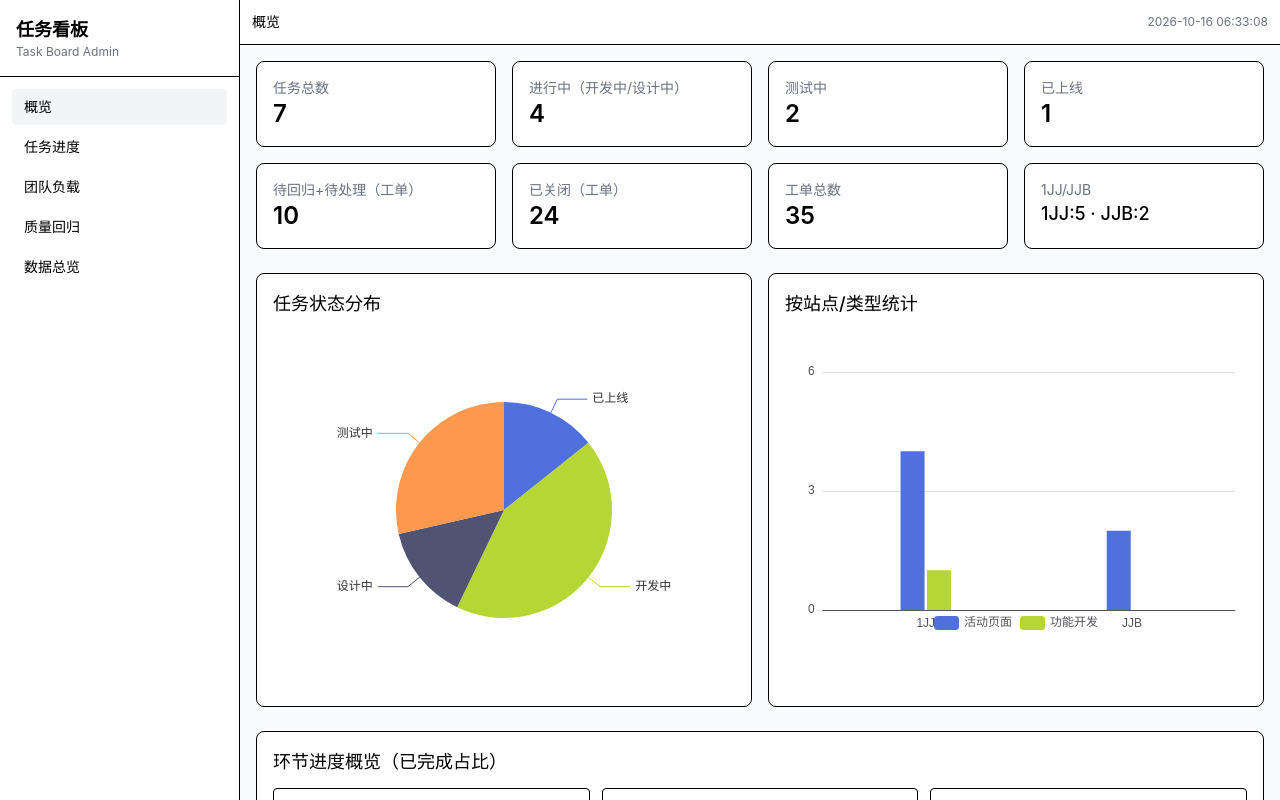
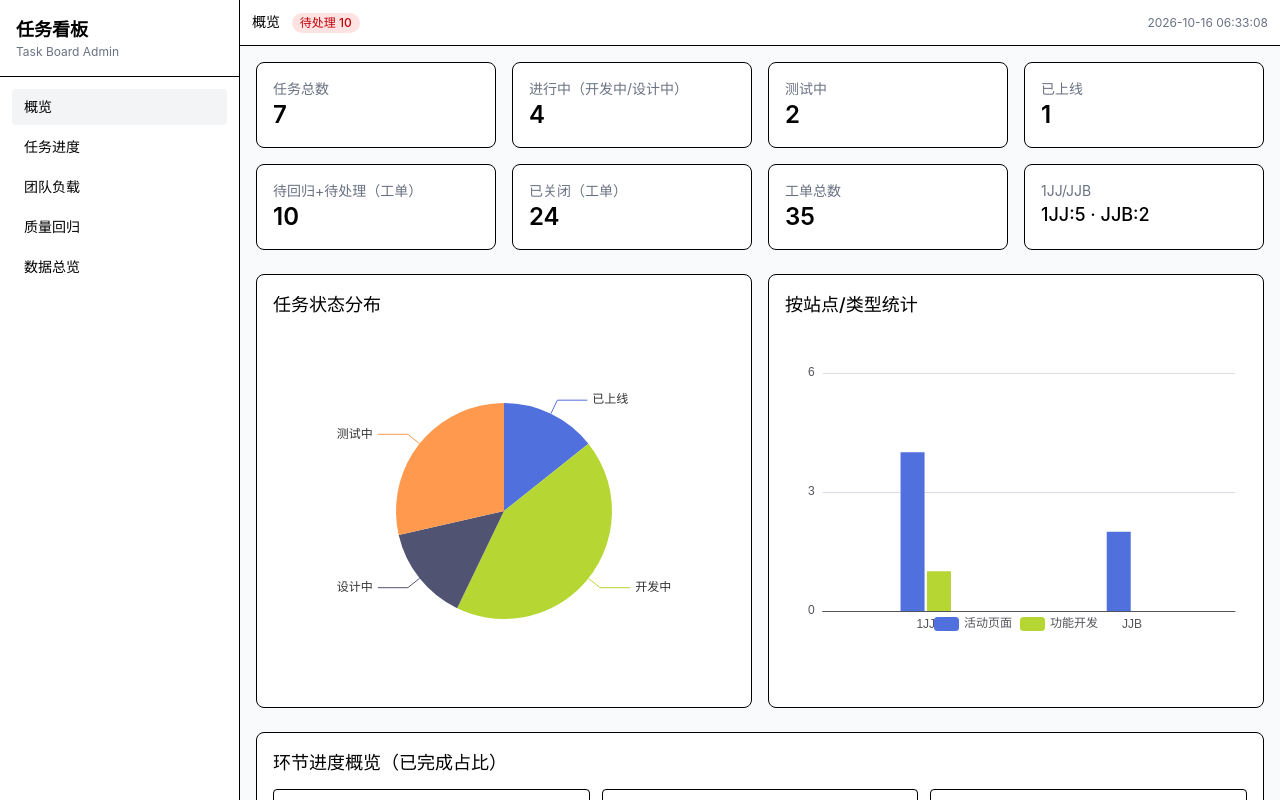
Before and after one commit to manxb/task-board-admin, a Vue app: page /#/overview in a window 1280 px wide. Shown: the top 800 px of the page. Built offline with nearby package versions, Linux system fonts and the light colour scheme.

Commit message:
feat: show pending tickets count in title

```diff
--- a/src/components/layout/AppLayout.vue
+++ b/src/components/layout/AppLayout.vue
@@ -18,7 +18,7 @@
     </aside>
     <main class="flex-1 flex flex-col">
       <header class="bg-white border-b p-3 flex items-center justify-between">
-        <div class="text-sm font-medium">{{ currentName }}</div>
+        <div class="text-sm font-medium">{{ currentName }} <span v-if="pendingCount>0" class="ml-2 inline-flex items-center px-2 py-0.5 rounded-full text-xs bg-red-100 text-red-700">待处理 {{ pendingCount }}</span></div>
         <div class="text-xs text-gray-500">{{ now }}</div>
       </header>
       <div class="p-4 flex-1 overflow-auto">
@@ -29,9 +29,10 @@
 </template>
 
 <script setup lang="ts">
-import { computed, ref } from 'vue'
+import { computed, ref, onMounted } from 'vue'
 import { useRoute } from 'vue-router'
 import dayjs from 'dayjs'
+import { loadData } from '../../data/loader'
 
 const route = useRoute()
 const routes = [
@@ -44,4 +45,12 @@ const routes = [
 const currentName = computed(() => routes.find(r=>route.path.startsWith(r.path))?.name || '')
 const now = ref(dayjs().format('YYYY-MM-DD HH:mm:ss'))
 setInterval(()=>{ now.value = dayjs().format('YYYY-MM-DD HH:mm:ss') }, 1000)
+
+const pendingCount = ref(0)
+onMounted(async () => {
+  try {
+    const d = await loadData()
+    pendingCount.value = (d.tickets || []).filter(t => t.status === '待处理' || t.status === '待回归').length
+  } catch {}
+})
 </script>
```
